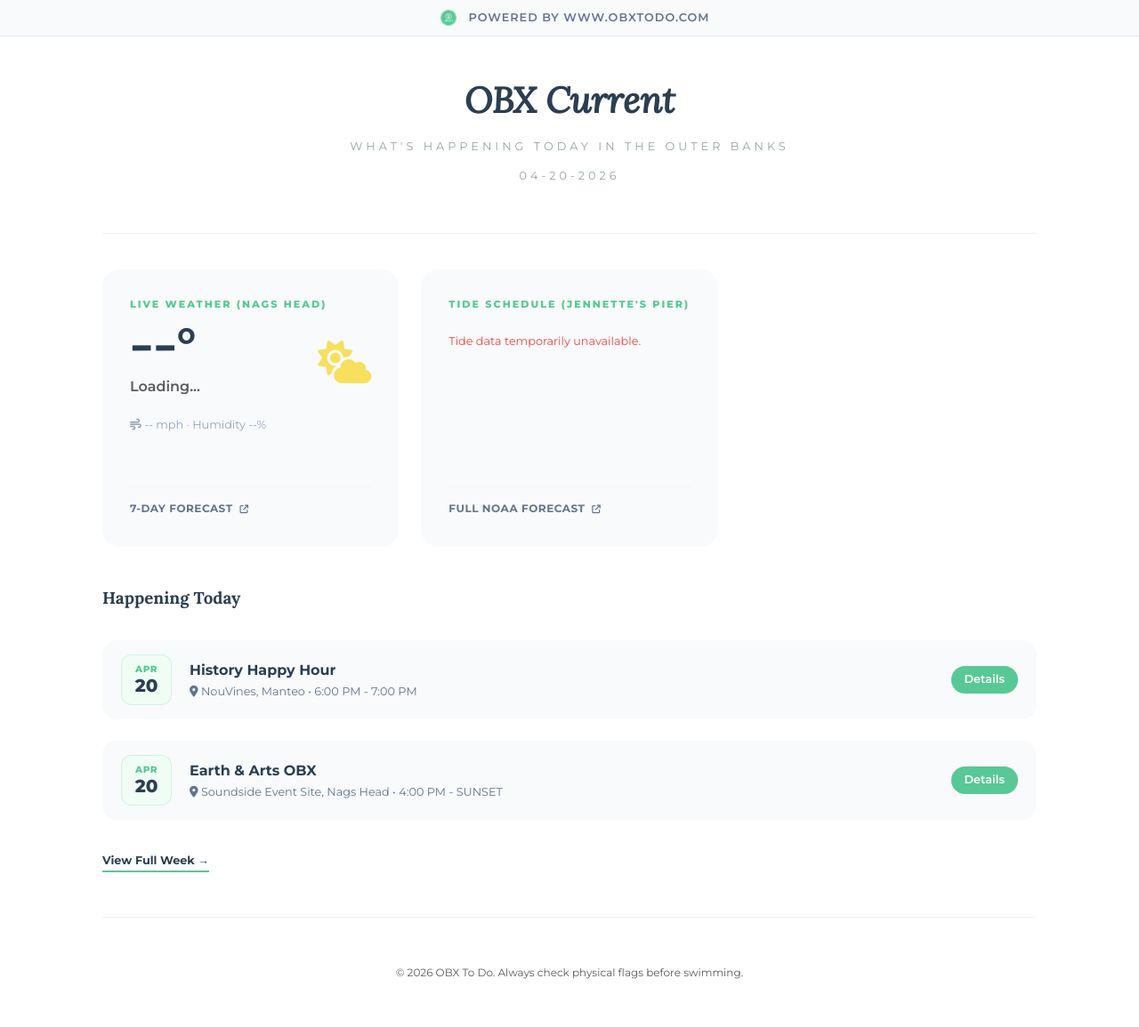
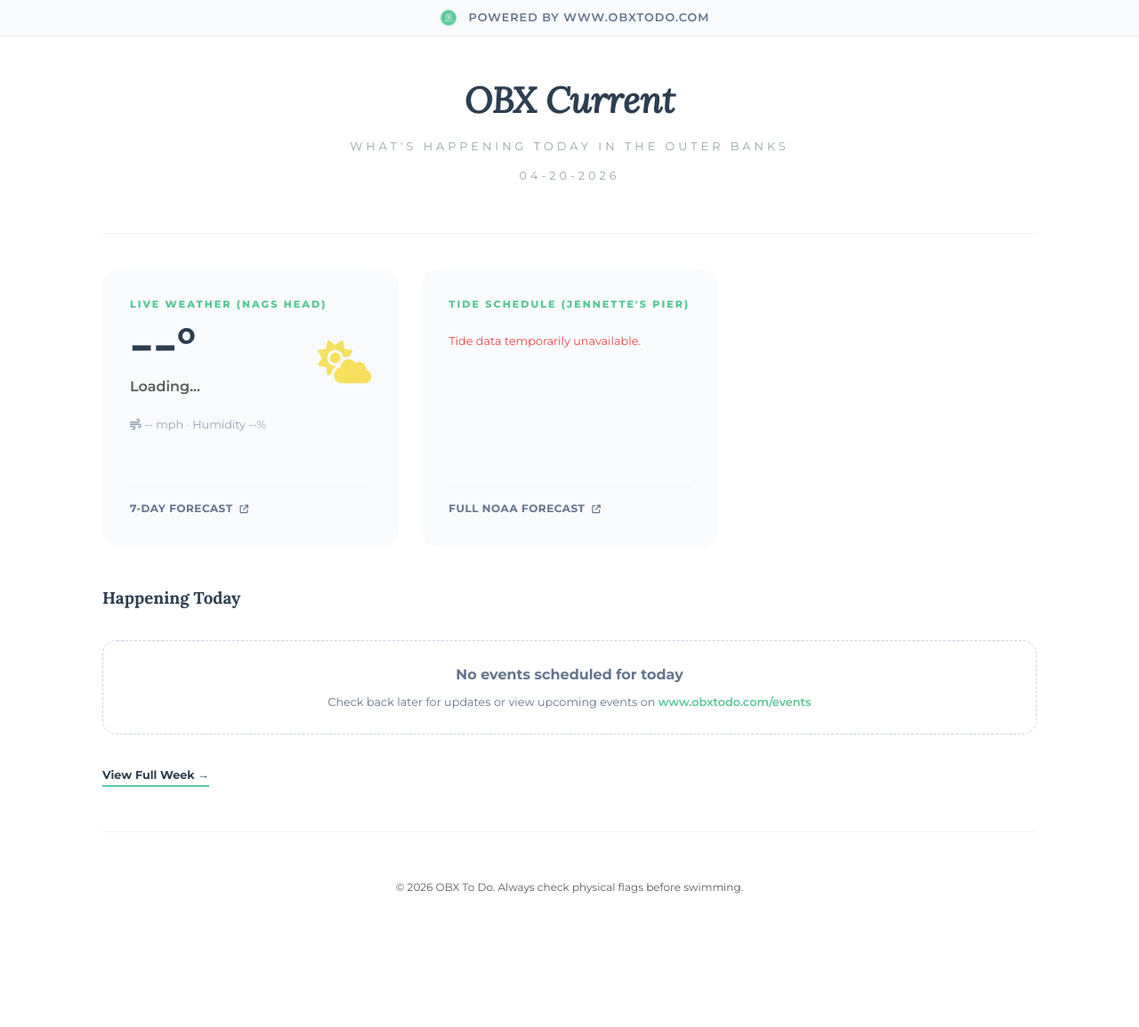
Before and after one commit to obxtodo/obxcurrent.com, a Jekyll site: the page built from index.html, in a window 1280 px wide. Shown: the whole page at 89% size. Built offline with Jekyll 4.4.1, drawn with Linux system fonts in a browser that asks for light colours; after the commit the page ends 1059 px from its top, so only the background shows below that.

Commit message:
Update from https://github.com/obxtodo/obxtodo.com/commit/71585b20f3744c5fecd623b5dbe28847a66bf3ee

```diff
--- a/_data/events.yml
+++ b/_data/events.yml
@@ -1,15 +1,3 @@
-- name: "History Happy Hour"
-  date: 2026-04-20
-  time: "6:00 PM - 7:00 PM"
-  location: "NouVines, Manteo"
-  link: "https://nouvines.com/events"
-
-- name: "Earth & Arts OBX"
-  date: 2026-04-20
-  time: "4:00 PM - SUNSET"
-  location: "Soundside Event Site, Nags Head"
-  link: "https://nouvines.com/events"
-
 
 
 - name: "History Happy Hour"
```
